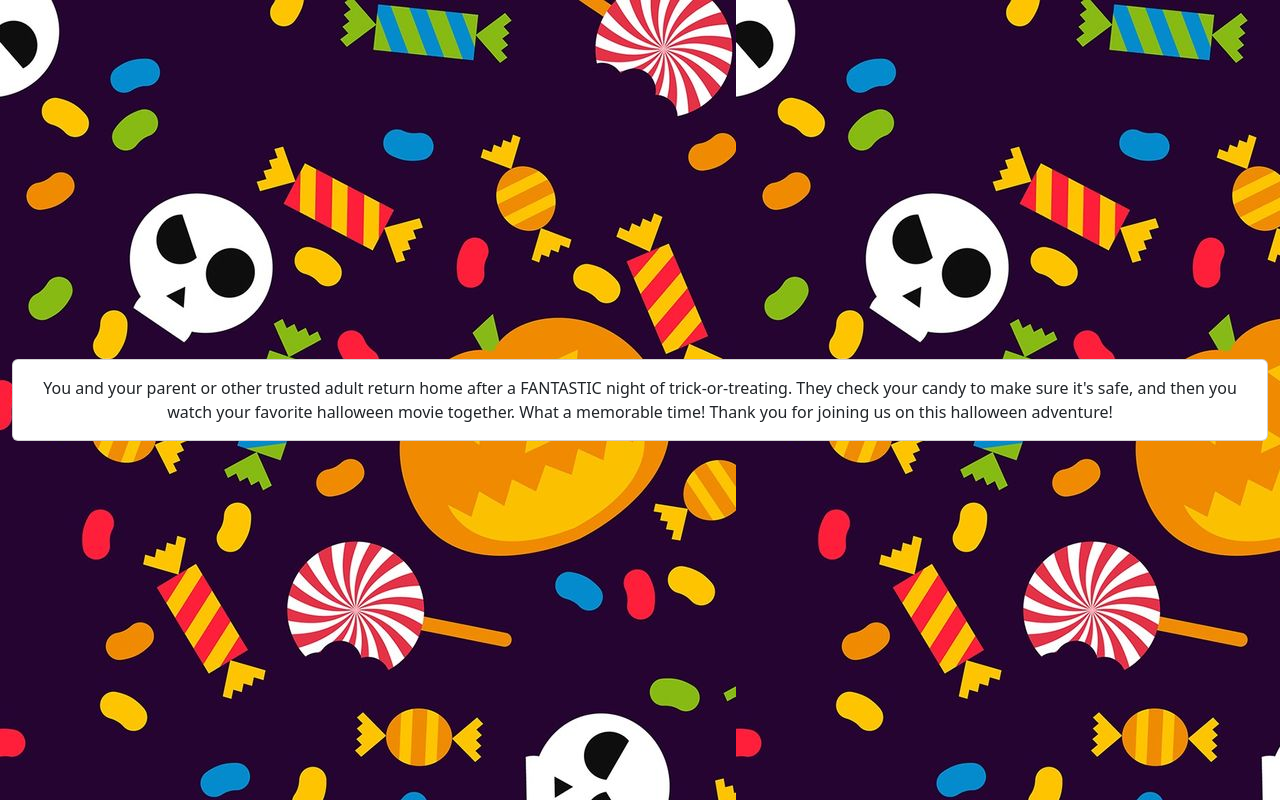
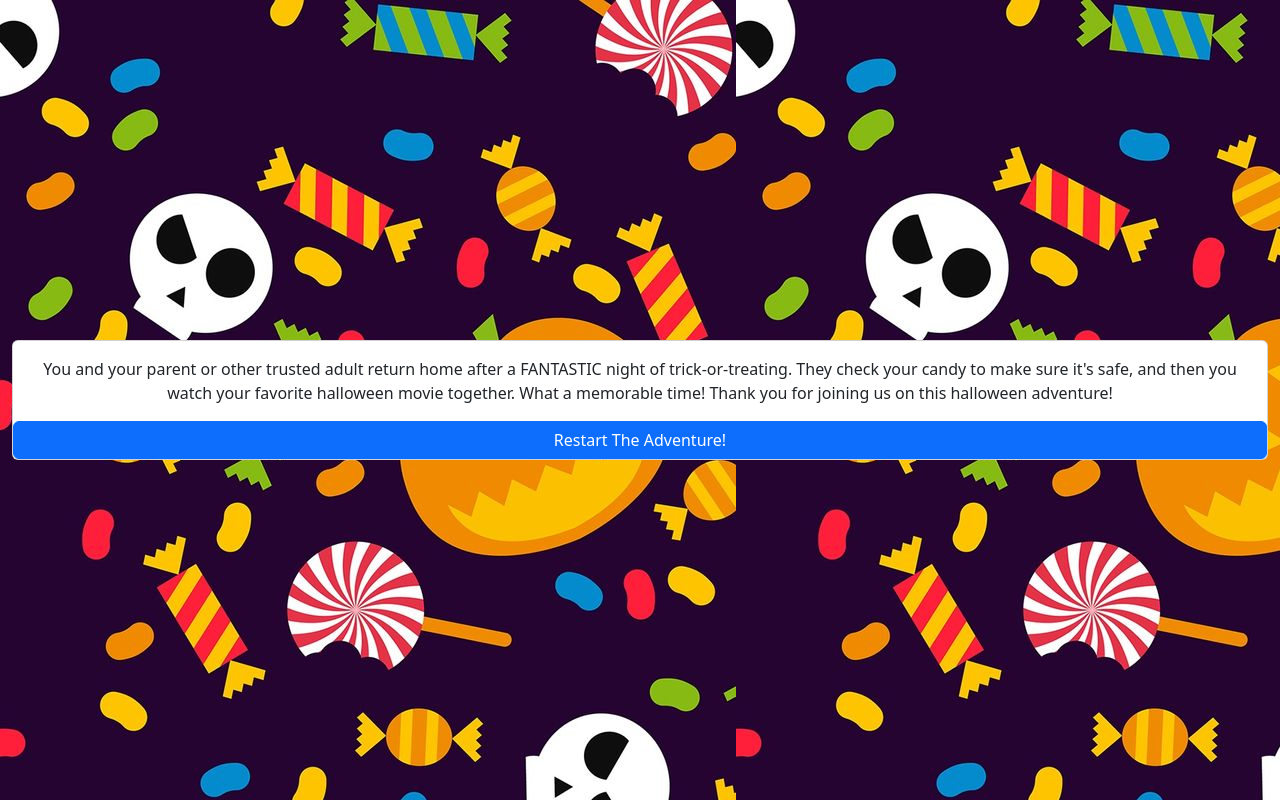
Before and after one commit to IGardocki/halloween-adventure, a React (Create React App) app: page /end in a window 1280 px wide. Built offline with nearby package versions, Linux system fonts and the light colour scheme.

Commit message:
added restart button

```diff
--- a/src/End.jsx
+++ b/src/End.jsx
@@ -1,11 +1,18 @@
-import { Container, Card } from "react-bootstrap";
+import { Card, Button } from "react-bootstrap";
+import { useNavigate } from "react-router-dom";
 
 export const End = () => {
+    const navigate = useNavigate();
     return (
-         <Card>
+        <>
+                 <Card>
                 <Card.Body>
                     You and your parent or other trusted adult return home after a FANTASTIC night of trick-or-treating. They check your candy to make sure it's safe, and then you watch your favorite halloween movie together. What a memorable time! Thank you for joining us on this halloween adventure!
                 </Card.Body>
-            </Card>
+                <Button onClick={() => navigate('/')}>Restart The Adventure!</Button>
+        </Card>
+
+        </>
+
     )
 }
```
